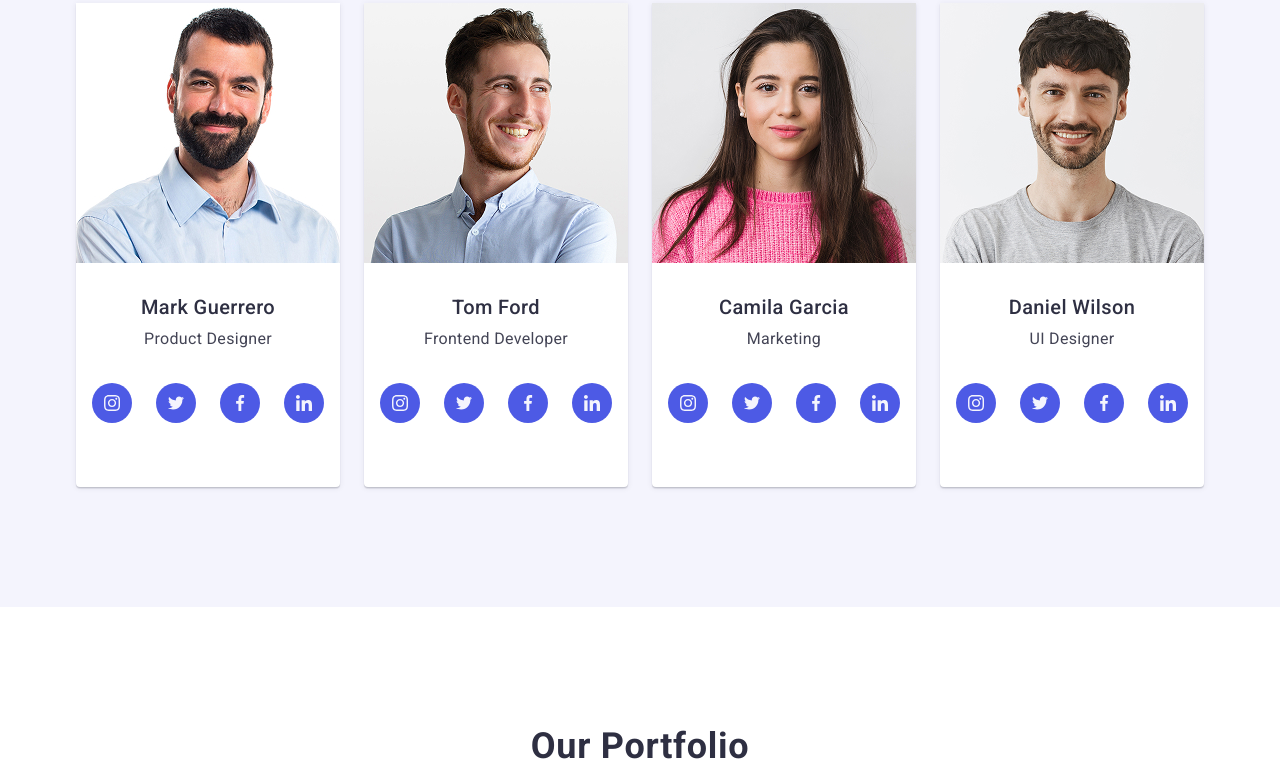
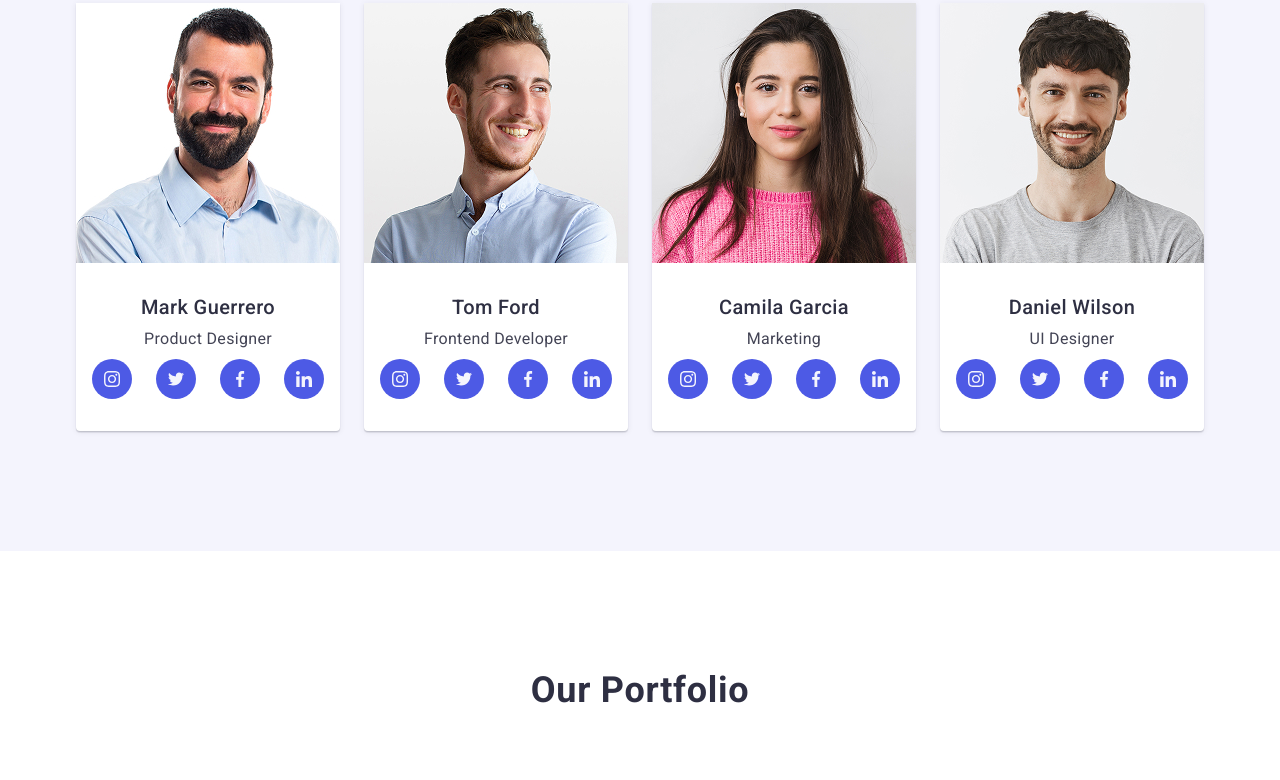
Before and after one commit to SusannaFSD/goit-markup-hw-04, a plain HTML site: page index.html in a window 1280 px wide. Shown: the part 1366-2146 px from the top of the page. Drawn offline with nearby package versions, Linux system fonts and the light colour scheme.

Commit message:
add padding  corrections

```diff
--- a/css/styles.css
+++ b/css/styles.css
@@ -321,16 +321,17 @@ box-shadow: 0 2px 1px 0 rgba(46, 47, 66, 0.08), 0 1px 1px 0 rgba(46, 47, 66, 0.1
         margin-bottom: 72px;
 }
 
-.team-card {
-    padding: 32px 0
-}
 .team-list {
     display: flex;
     align-items: center;
     gap: 24px;
 }
-
-
+.team-card {
+    margin-bottom: 32px;
+}
+.team-photo {
+    margin-bottom: 32px;
+}
 .team-name {
         font-weight: 500;
         font-size: 20px;
@@ -348,6 +349,7 @@ box-shadow: 0 2px 1px 0 rgba(46, 47, 66, 0.08), 0 1px 1px 0 rgba(46, 47, 66, 0.1
         letter-spacing: 0.02em;
         text-align: center;
         color: #434455;
+        margin-bottom: 8px;
 }
 
 .team-card.icons {
```
